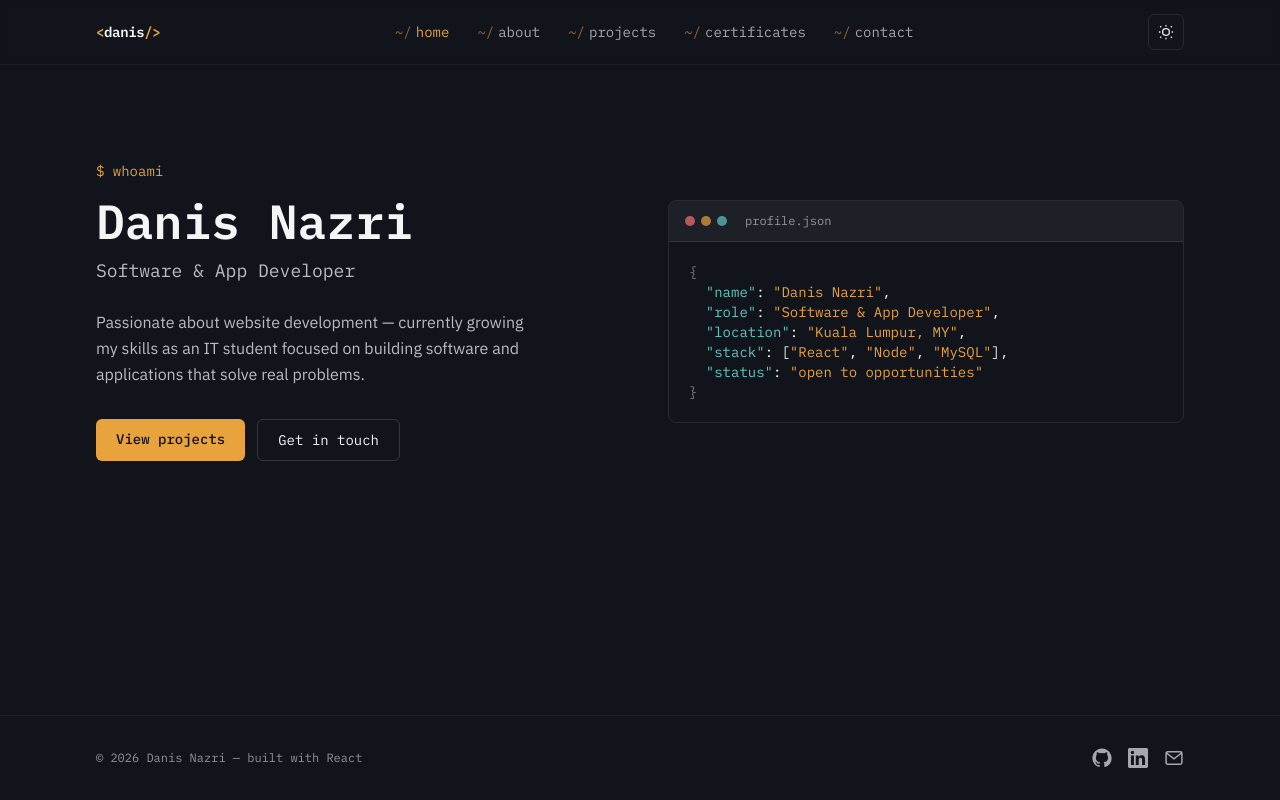
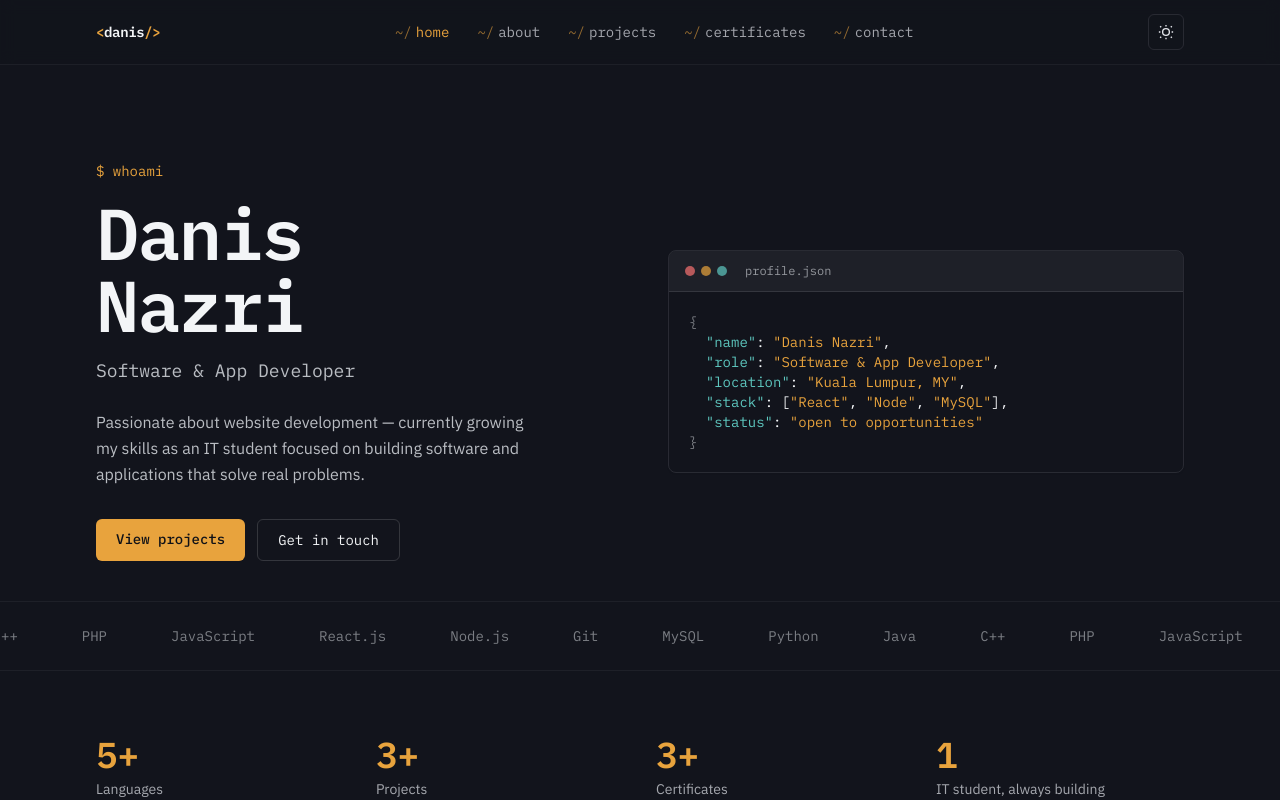
Before and after one commit to KacanggSoyaa/homepage, a React (Vite) app: page / in a window 1280 px wide. Shown: the top 800 px of the page. Built offline with nearby package versions, Linux system fonts and the light colour scheme.

Commit message:
first changes

```diff
--- a/src/index.css
+++ b/src/index.css
@@ -42,4 +42,23 @@
   @keyframes blink {
     50% { opacity: 0; }
   }
+
+  .marquee-track {
+    animation: marquee 22s linear infinite;
+  }
+
+  .marquee-track:hover {
+    animation-play-state: paused;
+  }
+
+  @keyframes marquee {
+    from { transform: translateX(0); }
+    to { transform: translateX(-50%); }
+  }
+
+  @media (prefers-reduced-motion: reduce) {
+    .marquee-track {
+      animation: none;
+    }
+  }
 }
--- a/src/pages/Home.jsx
+++ b/src/pages/Home.jsx
@@ -1,16 +1,33 @@
 import { Link } from 'react-router-dom'
+import { skillGroups } from '../data/skills.js'
+import { projects } from '../data/projects.js'
+import { certificates } from '../data/certificates.js'
+
+const allSkills = skillGroups.flatMap((g) => g.items)
+const languageCount = skillGroups.find((g) => g.label === 'Languages')?.items.length ?? 0
+
+// TODO: adjust once your real project/certificate/experience counts are set
+const stats = [
+  { value: `${languageCount}+`, label: 'Languages' },
+  { value: `${projects.length}+`, label: 'Projects' },
+  { value: `${certificates.length}+`, label: 'Certificates' },
+  { value: '1', label: 'IT student, always building' },
+]
 
 export default function Home() {
   return (
-    <section className="container-page py-16 sm:py-24 grid lg:grid-cols-2 gap-14 items-center">
+    <>
+      <section className="container-page pt-16 sm:pt-24 pb-10 grid lg:grid-cols-2 gap-14 items-center">
         <div>
           <p className="font-mono text-sm text-amber mb-4">
             $ whoami<span className="caret" />
           </p>
-        <h1 className="text-4xl sm:text-5xl font-mono font-semibold leading-tight">
-          Danis Nazri
+          <h1 className="text-5xl sm:text-6xl lg:text-7xl font-mono font-semibold leading-[0.98] tracking-tight">
+            Danis
+            <br />
+            Nazri
           </h1>
-        <p className="mt-3 text-lg text-ink-700 dark:text-paper-200/80 font-mono">
+          <p className="mt-4 text-lg text-ink-700 dark:text-paper-200/80 font-mono">
             Software &amp; App Developer
           </p>
           <p className="mt-6 max-w-md text-ink-700 dark:text-paper-200/80 leading-relaxed">
@@ -58,5 +75,34 @@ export default function Home() {
           </pre>
         </div>
       </section>
+
+      {/* skills marquee strip */}
+      <div className="border-y border-ink-200/10 dark:border-paper-50/5 py-6 overflow-hidden">
+        <div className="flex w-max marquee-track">
+          {[...allSkills, ...allSkills].map((skill, i) => (
+            <span
+              key={`${skill}-${i}`}
+              className="font-mono text-sm text-ink-600 dark:text-paper-200/50 px-8 whitespace-nowrap"
+            >
+              {skill}
+            </span>
+          ))}
+        </div>
+      </div>
+
+      {/* stats row */}
+      <section className="container-page py-14 sm:py-16 grid grid-cols-2 sm:grid-cols-4 gap-8">
+        {stats.map((stat) => (
+          <div key={stat.label}>
+            <p className="font-mono text-3xl sm:text-4xl font-semibold text-amber">
+              {stat.value}
+            </p>
+            <p className="mt-1 text-sm text-ink-700 dark:text-paper-200/70">
+              {stat.label}
+            </p>
+          </div>
+        ))}
+      </section>
+    </>
   )
 }
```
Lines whose indentation alone changed are shown as unchanged.
